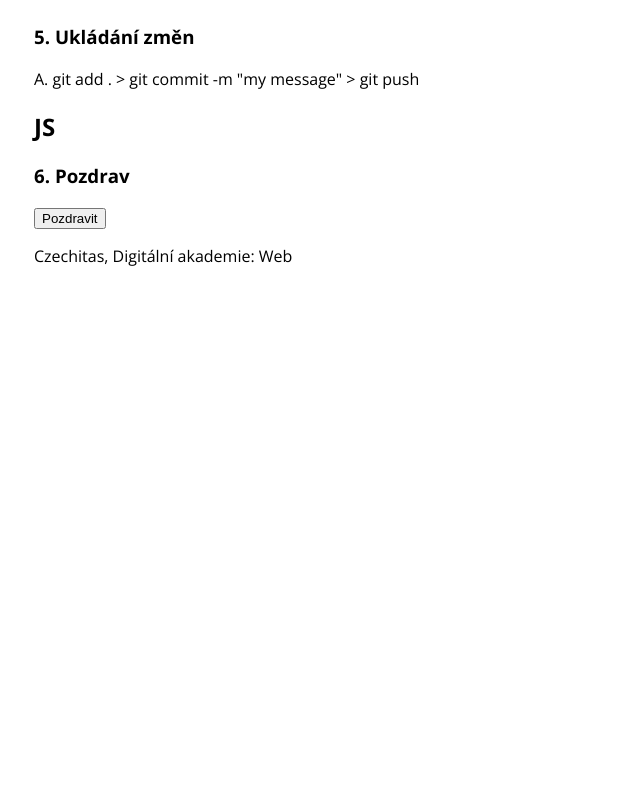
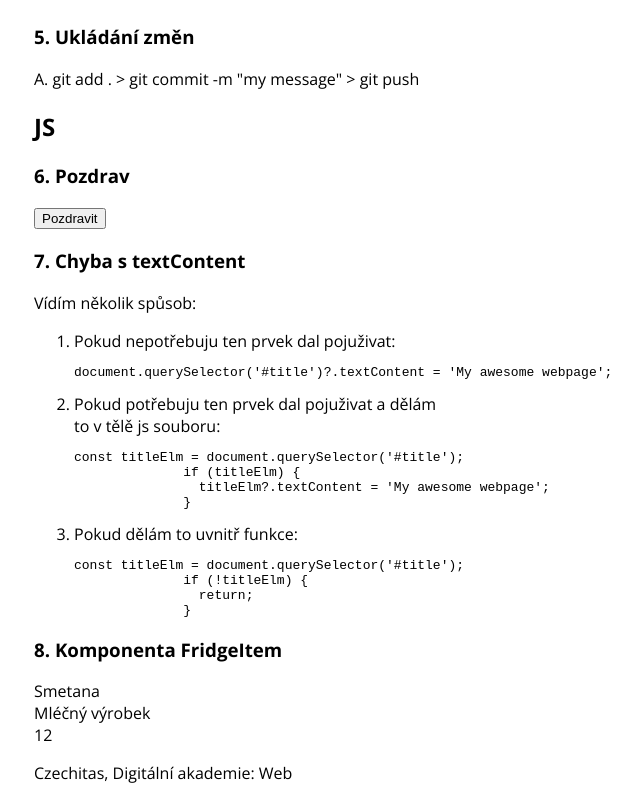
Before and after one commit to dukhnich/daweb-test, a React (Vite) app: page / in a window 1280 px wide. Shown: the part 783-1583 px from the top of the page, without its empty margins (398-1039 px from the left). Before the commit the page ends 1066 px from the top, so only its background shows below. Built offline with nearby package versions, Linux system fonts and the light colour scheme.

Commit message:
add 2, 3 js task

```diff
--- /dev/null
+++ b/src/components/FridgeItem/index.jsx
@@ -0,0 +1,8 @@
+const FridgeItem = ({name, type, expiration}) => (
+  <div className="fridge-item">
+    <div className="fridge-item__name">{name}</div>
+    <div className="fridge-item__type">{type}</div>
+    <div className="fridge-item__expiration">{expiration}</div>
+  </div>
+);
+export default FridgeItem;
--- a/src/components/PartJs/index.jsx
+++ b/src/components/PartJs/index.jsx
@@ -1,4 +1,5 @@
 import { useEffect } from "react";
+import FridgeItem from "../FridgeItem";
 
 const PartJs = () => {
   useEffect(() => {
@@ -14,6 +15,42 @@ const PartJs = () => {
         <h3>6. Pozdrav</h3>
         <button id="btn">Pozdravit</button>
       </section>
+      <section>
+        <h3>7. Chyba s textContent</h3>
+        <p>Vídím několik spůsob:</p>
+        <ol>
+          <li>
+            Pokud nepotřebuju ten prvek dal pojuživat:
+            <pre>
+              document.querySelector('#title')?.textContent = 'My awesome
+              webpage';
+            </pre>
+          </li>
+          <li>
+            Pokud potřebuju ten prvek dal pojuživat a dělám to v tělě js
+            souboru:
+            <pre>
+              {`const titleElm = document.querySelector('#title');
+              if (titleElm) {
+                titleElm?.textContent = 'My awesome webpage';
+              }`}
+            </pre>
+          </li>
+          <li>
+            Pokud dělám to uvnitř funkce:
+            <pre>
+              {`const titleElm = document.querySelector('#title');
+              if (!titleElm) {
+                return;
+              }`}
+            </pre>
+          </li>
+        </ol>
+      </section>
+      <section>
+        <h3>8. Komponenta FridgeItem</h3>
+        <FridgeItem name="Smetana" type="Mléčný výrobek" expiration={12} />
+      </section>
     </>
   );
 };
```
